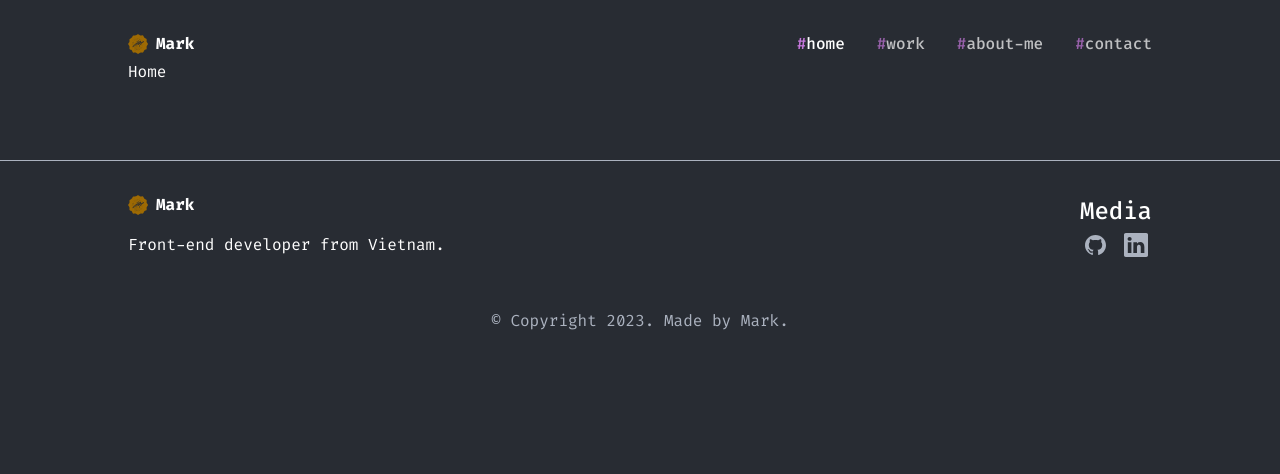
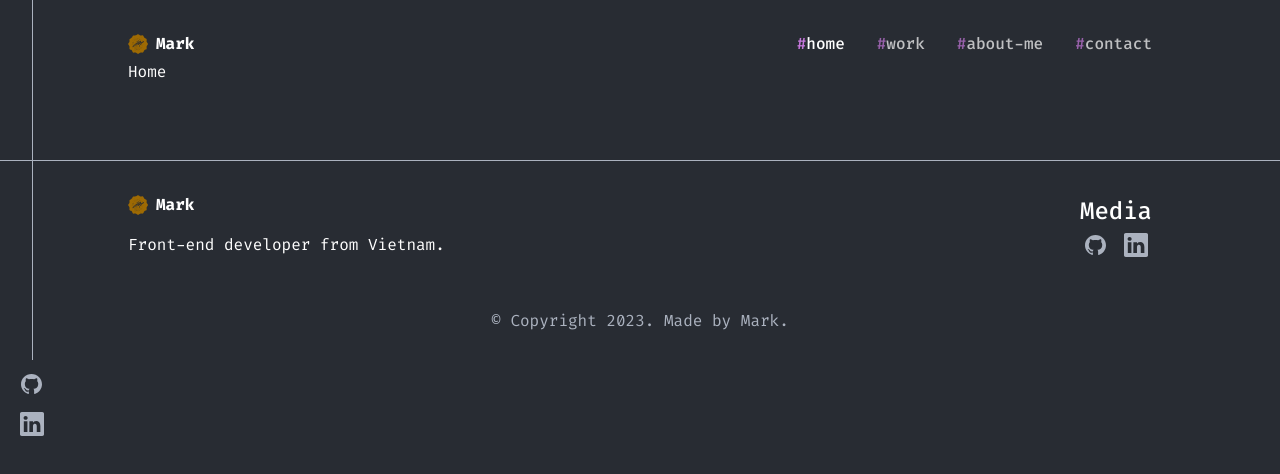
Before and after one commit to markvu2607/portfolio, a Next.js app: page / in a window 1280 px wide. Shown: the top 474 px of the page. Built offline with nearby package versions, Linux system fonts and the light colour scheme.

Commit message:
Create fixed media

```diff
--- /dev/null
+++ b/app/_components/common/index.ts
@@ -0,0 +1 @@
+export * from "./rotate-button"
--- /dev/null
+++ b/app/_components/common/rotate-button.tsx
@@ -0,0 +1,20 @@
+"use client";
+
+import { motion } from "framer-motion";
+import { PropsWithChildren } from "react";
+
+type TRotateButtonProps = PropsWithChildren;
+
+export function RotateButton({ children }: TRotateButtonProps) {
+  return (
+    <motion.div
+      initial={false}
+      whileHover={{ scale: 1.2, rotate: 360 }}
+      whileTap={{
+        scale: 0.8,
+      }}
+    >
+      {children}
+    </motion.div>
+  );
+}
--- a/app/_components/index.ts
+++ b/app/_components/index.ts
@@ -1 +1,2 @@
 export * from "./layout"
+export * from "./common"
--- a/app/_components/layout/footer.tsx
+++ b/app/_components/layout/footer.tsx
@@ -1,5 +1,6 @@
 import Image from "next/image";
 import Link from "next/link";
+import { RotateButton } from "..";
 
 export function Footer() {
   return (
@@ -23,10 +24,18 @@ export function Footer() {
           <div>
             <span className="font-medium text-[24px]">Media</span>
             <div className="flex gap-2">
-              <Link href={process.env.GITHUB as string} target="_blank">
-                <Image src="/github.svg" alt="Github" width={32} height={32} />
+              <RotateButton>
+                <Link href={process.env.GITHUB || "/"} target="_blank">
+                  <Image
+                    src="/github.svg"
+                    alt="Github"
+                    width={32}
+                    height={32}
+                  />
                 </Link>
-              <Link href={process.env.LINKEDIN as string} target="_blank">
+              </RotateButton>
+              <RotateButton>
+                <Link href={process.env.LINKEDIN || "/"} target="_blank">
                   <Image
                     src="/linkedin.svg"
                     alt="Linkedin"
@@ -34,6 +43,7 @@ export function Footer() {
                     height={32}
                   />
                 </Link>
+              </RotateButton>
             </div>
           </div>
         </div>
--- a/app/_components/layout/header.tsx
+++ b/app/_components/layout/header.tsx
@@ -4,12 +4,14 @@ import { routes } from "@/app/_constants";
 import Image from "next/image";
 import Link from "next/link";
 import { usePathname } from "next/navigation";
+import { motion } from "framer-motion";
+import { RotateButton } from "..";
 
 export function Header() {
   const pathname = usePathname();
 
   return (
-    <header className="fixed w-full h-[60px] bg-background">
+    <header className="fixed z-50 w-full h-[60px] bg-background">
       <div className="flex justify-between max-w-[1024px] mx-auto pt-8 pb-2">
         <Link href="/">
           <div className="flex items-center gap-2">
@@ -34,6 +36,26 @@ export function Header() {
           </ul>
         </nav>
       </div>
+      <div className="fixed left-4 top-0 flex flex-col gap-2 items-center">
+        <div className="border-l border-gray h-[45vh]" />
+        <div className="flex flex-col items-center gap-2">
+          <RotateButton>
+            <Link href={process.env.GITHUB || "/"} target="_blank">
+              <Image src="/github.svg" alt="Github" width={32} height={32} />
+            </Link>
+          </RotateButton>
+          <RotateButton>
+            <Link href={process.env.LINKEDIN || "/"} target="_blank">
+              <Image
+                src="/linkedin.svg"
+                alt="Linkedin"
+                width={32}
+                height={32}
+              />
+            </Link>
+          </RotateButton>
+        </div>
+      </div>
     </header>
   );
 }
```
Lines whose indentation alone changed are shown as unchanged.
